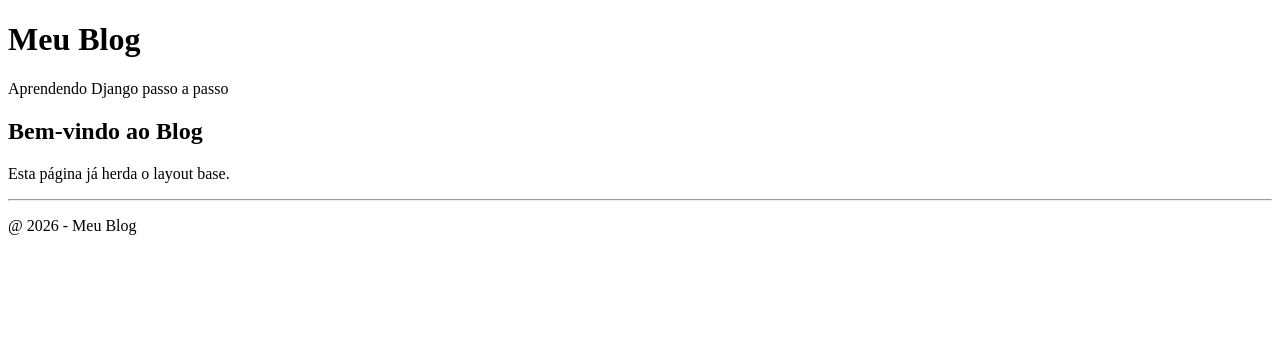
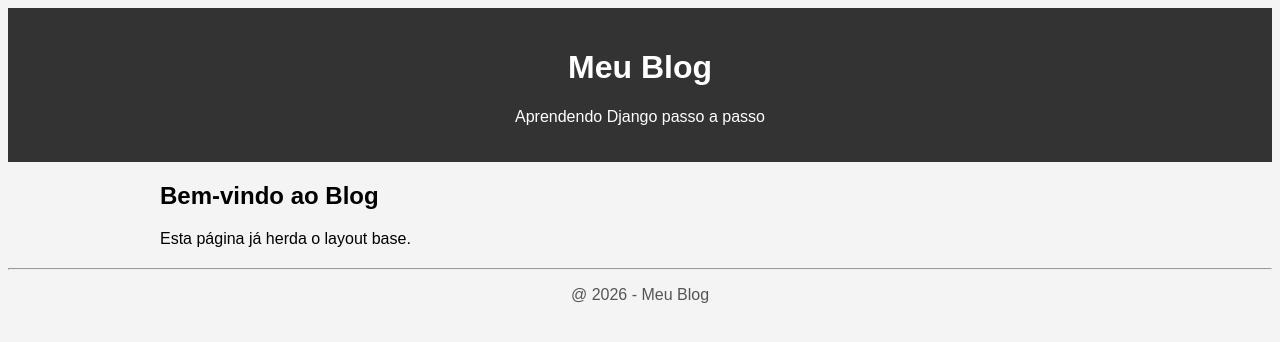
Before and after one commit to aqgoesdf/aqgoesdfblog01, a Django app: page / in a window 1280 px wide. Shown: the top 342 px of the page. Run offline with Django 5.2, Linux system fonts and the light colour scheme.

Commit message:
carregando css dentro do Django

```diff
--- /dev/null
+++ b/blogprojec/blog/static/blog/css/style.css
@@ -0,0 +1,21 @@
+body{
+    font-family: Arial, Helvetica, sans-serif;
+    background-color: #f4f4f4;
+}
+
+header{
+    background-color: #333;
+    color: white;
+    padding: 20px;
+    text-align: center;
+}
+main{
+    max-width: 960px;
+    margin: 20px auto;
+}
+
+footer{
+    text-align: center;
+    margin-top: 20px;
+    color: #555;
+}
--- a/blogprojec/blog/templates/blog/base.html
+++ b/blogprojec/blog/templates/blog/base.html
@@ -1,9 +1,13 @@
+{% load static  %}
+
 <!DOCTYPE html>
 <html lang="pt-br">
 <head>
     <meta charset="UTF-8">
     <meta name="viewport" content="width=device-width, initial-scale=1.0">
     <title>{% block title %} Meu Blog{% endblock %}</title>
+    <link rel="stylesheet" href="{% static 'blog/css/style.css' %}">
+
 </head>
 <body>
     <header>
```
Also changed, not shown: blogprojec/blog/templates/blog/static/blog/css/style.css (added, +21 -0 lines).
